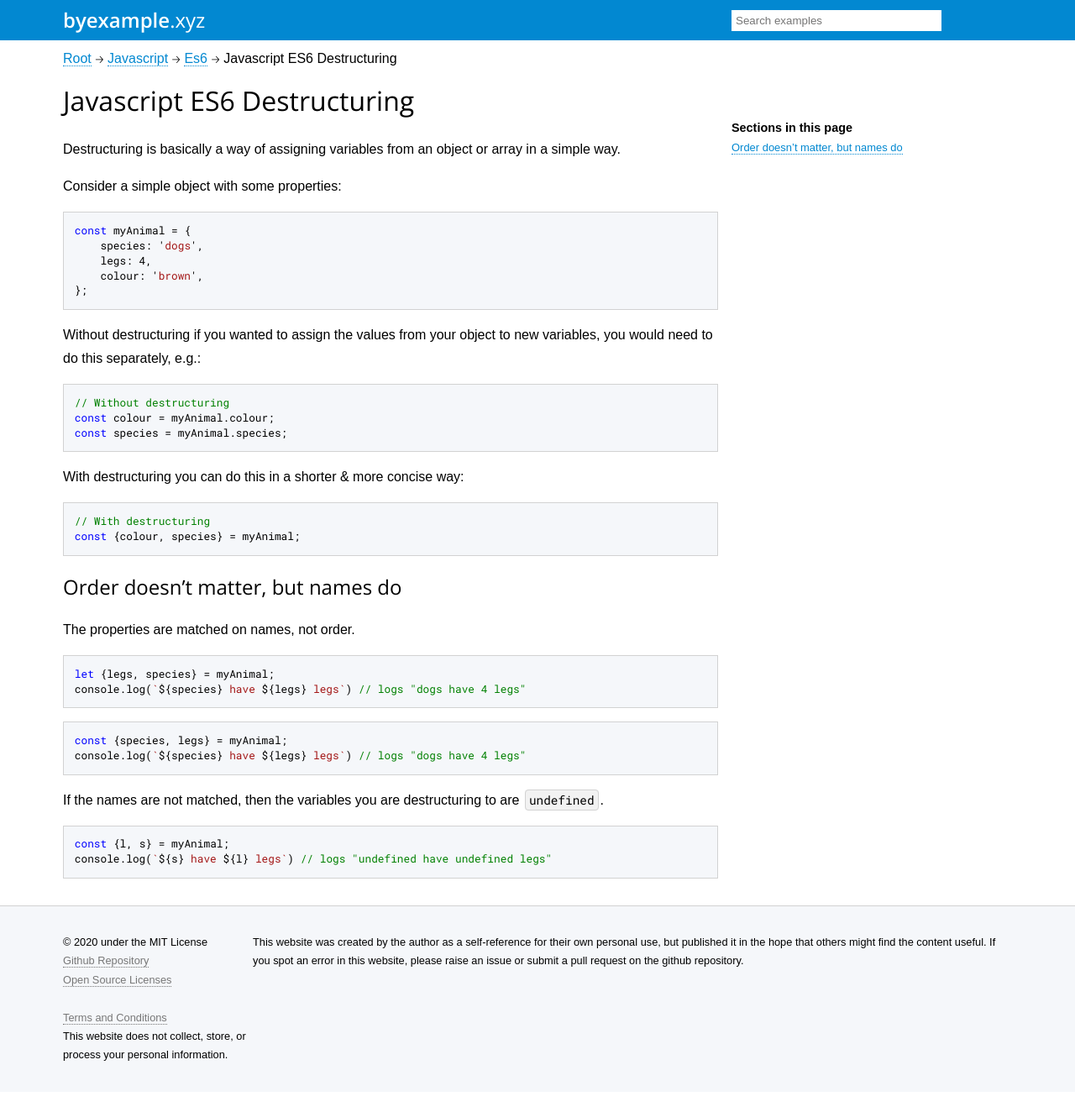
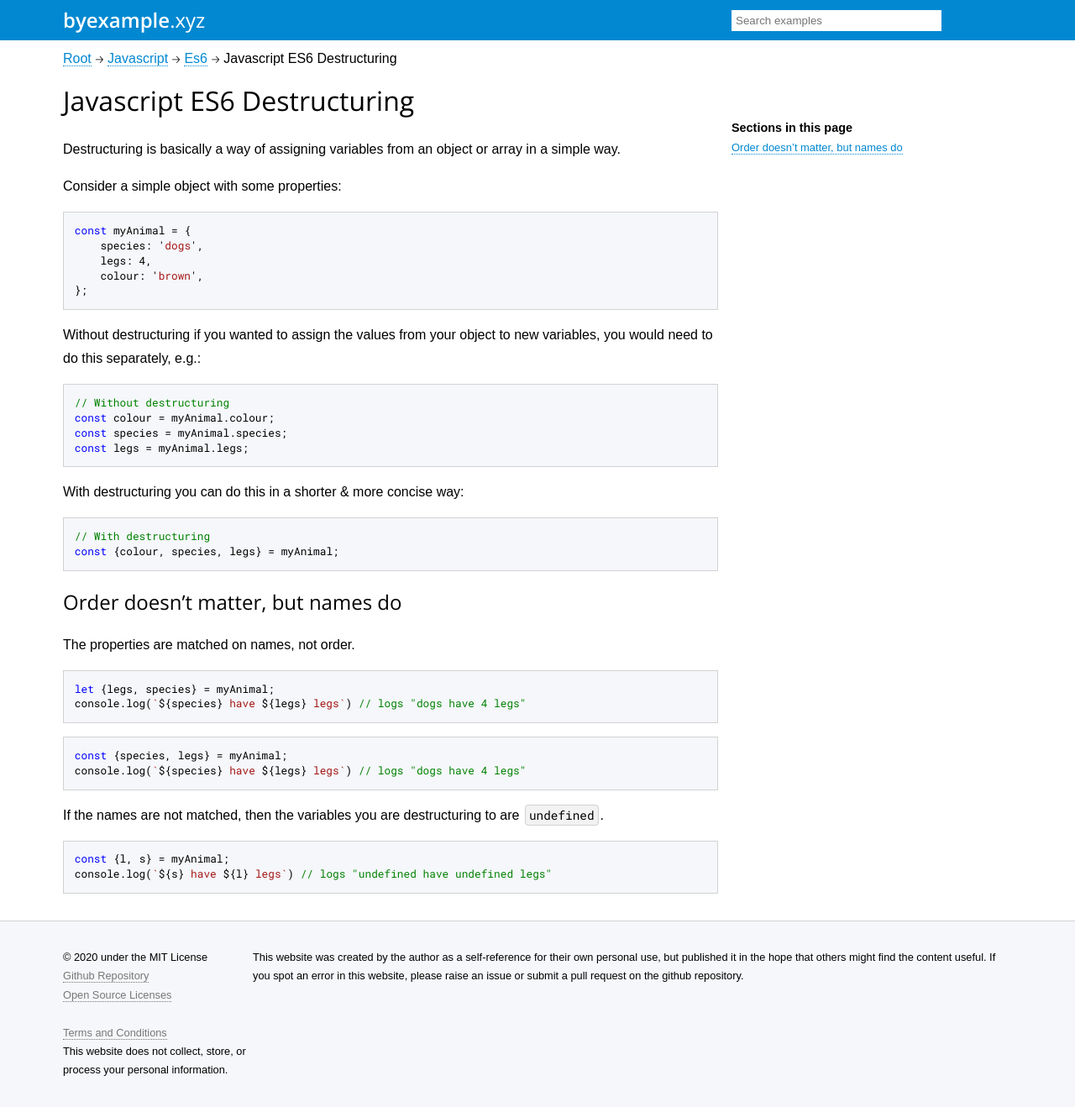
Before and after one commit to matt1/byexample.xyz, a Jekyll site: the page built from _examples/javascript/es6/destructuring.md, in a window 1280 px wide and 1318 px high. Shown: the whole window at 84% size. Built offline with Jekyll 4.4.1, drawn with Linux system fonts in a browser that asks for light colours.

Commit message:
Update destructuring.md

````diff
--- a/_examples/javascript/es6/destructuring.md
+++ b/_examples/javascript/es6/destructuring.md
@@ -24,13 +24,14 @@ Without destructuring if you wanted to assign the values from your object to new
 // Without destructuring
 const colour = myAnimal.colour;
 const species = myAnimal.species;
+const legs = myAnimal.legs;
 ```
 
 With destructuring you can do this in a shorter & more concise way:
 
 ```javascript
 // With destructuring
-const {colour, species} = myAnimal;
+const {colour, species, legs} = myAnimal;
 ```
 
 ## Order doesn't matter, but names do
````
